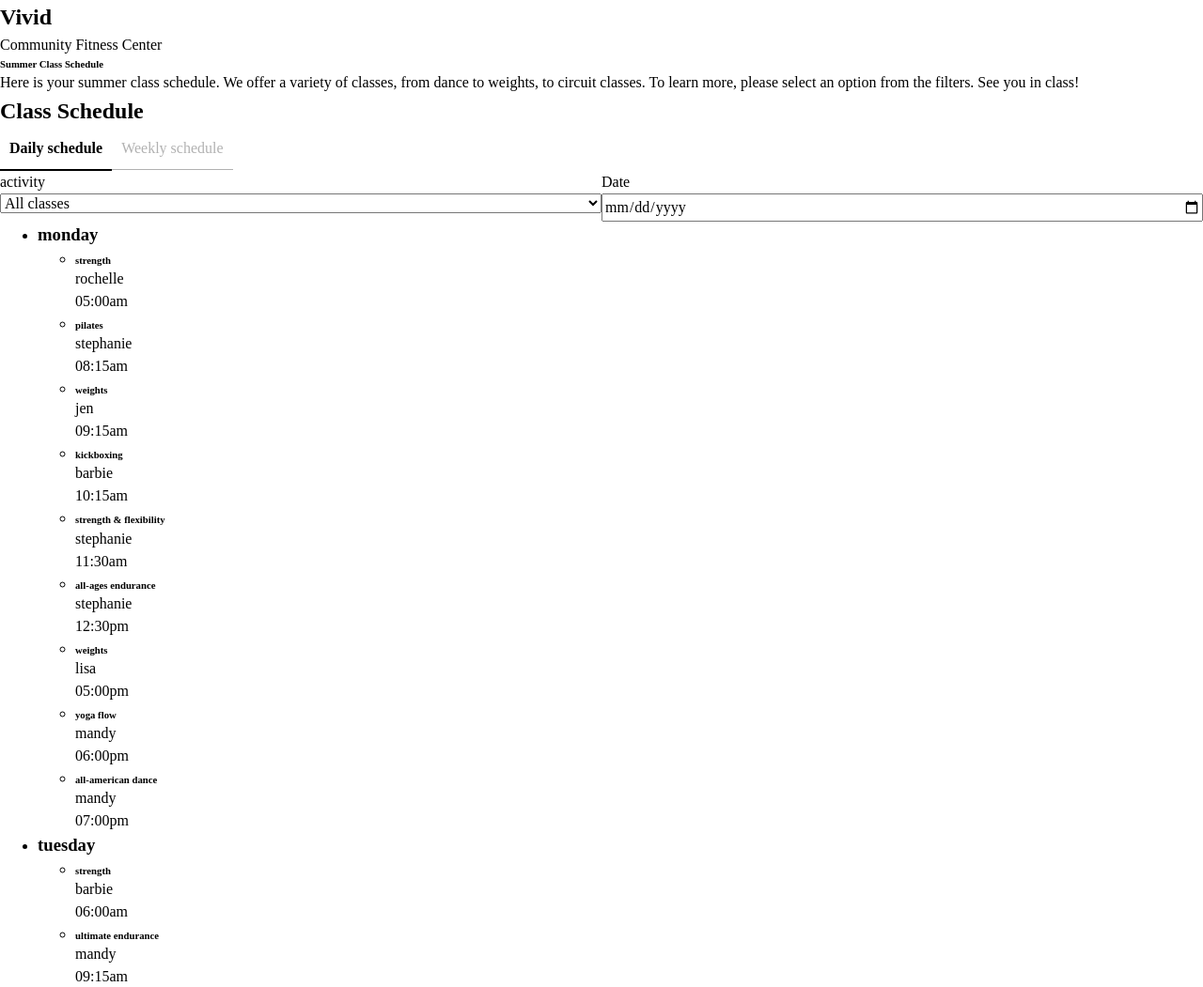
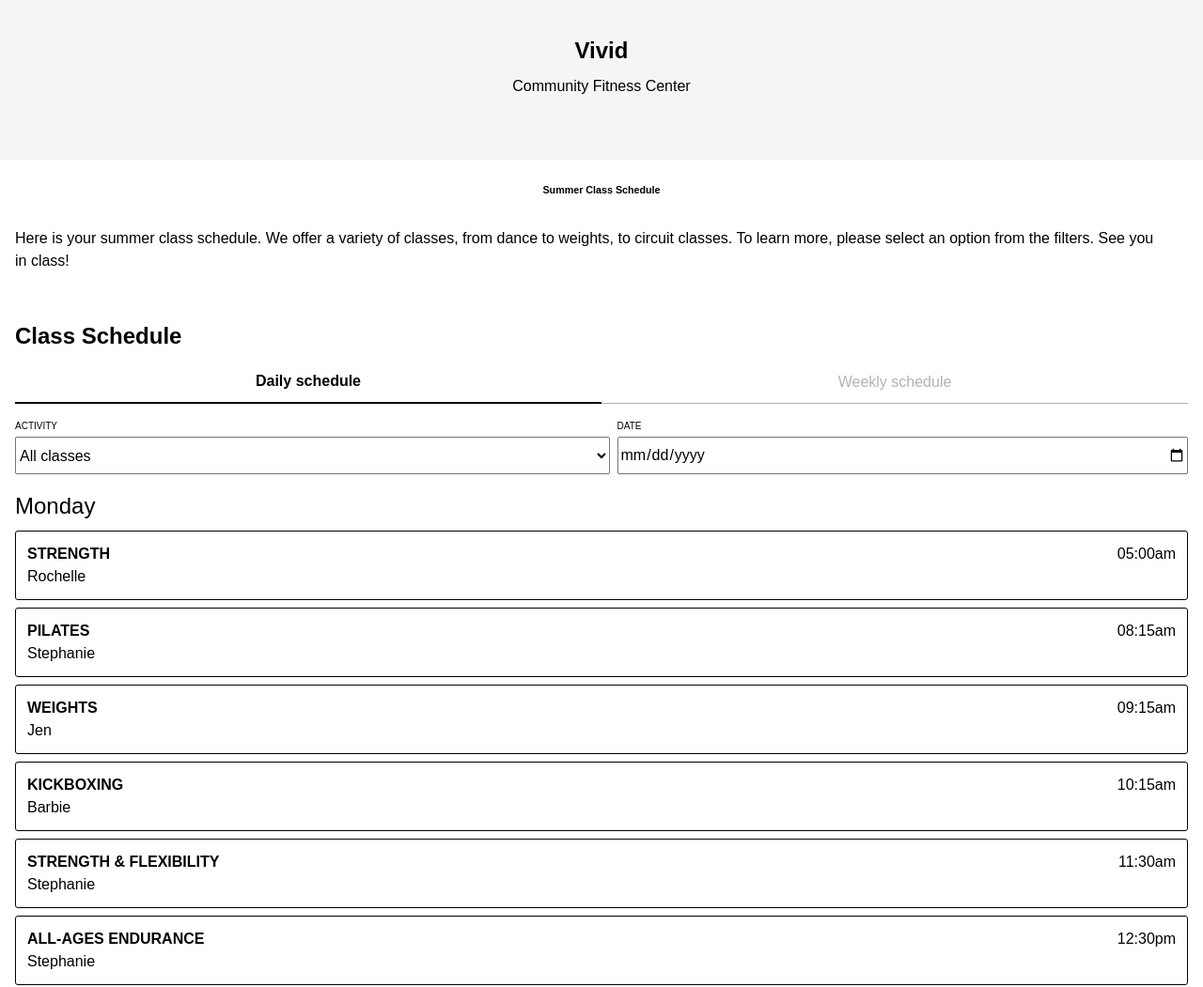
Before and after one commit to iritaca/community_fitness_center, a plain HTML site: page index.html in a window 1280 px wide. Shown: the top 1051 px of the page at 94% size. Drawn offline with Linux system fonts and the light colour scheme.

Commit message:
styles: sections, toggle, schedule, cards

```diff
--- a/styles/styles.css
+++ b/styles/styles.css
@@ -3,6 +3,7 @@
 }
 * {
   margin: 0;
+  font-family: Arial, Helvetica, sans-serif;
 }
 @media (prefers-reduced-motion: no-preference) {
   html {
@@ -33,9 +34,42 @@ h1, h2, h3, h4, h5, h6 {
   isolation: isolate;
 }
 
-#schedule-toggles{
+ul{
+  list-style: none;
+  padding: 0;
+}
+
+.header{
+  height: 170px;
+  display: flex;
+  flex-direction: column;
+  align-items: center;
+  background-color: #f5f5f5;
+}
+.header h1{
+  padding-top: 36px;
+  margin-bottom:8px;
+}
+
+.subheader{
+  padding: 24px 16px;
+}
+
+.subheader h6{
+  text-align: center;
+  margin-bottom: 32px;
+}
+
+
+.schedule{
+  padding: 26px 16px ;
+}
+
+#schedule-toggle{
     display: flex;
+    margin: 8px 0 16px;
 }
+
 
 .toggle-button{
     border:0;
@@ -45,6 +79,7 @@ h1, h2, h3, h4, h5, h6 {
     opacity: 0.3;
     transition: opacity 0.3s ease-in-out;
     padding: 10px;
+    flex:1;
 }
 .toggle-button:hover{
  opacity: 0.8;
@@ -58,9 +93,74 @@ h1, h2, h3, h4, h5, h6 {
 
 #activities-filters{
   display: flex;
+  width: 100%;
+  gap:8px;
 }
+
 .select-container{
-  flex:1;
   display: flex;
   flex-direction: column;
+  flex-grow: 1;
 }
+
+
+.select-container > input,
+.select-container > select{
+height: 40px;
+}
+
+.select-container>select > option + option{
+  border-top:1px solid'
+}
+.select-label{
+  font-size: 10px;
+  text-transform: uppercase;
+  margin-bottom:4px;
+}
+
+.schedule-header{
+  margin-top: 16px;
+  margin-bottom: 8px;
+  text-transform: capitalize;
+}
+.schedule-header>h3{
+  font-size: 24px;
+  font-weight: 400;
+
+}
+
+.activity-card-list:not(:first-of-type){
+  margin-top: 16px;
+}
+
+.activity-card-item{
+  border:1px solid;
+  border-radius: 3px;
+}
+.activity-card-item + .activity-card-item{
+  margin-top:8px;
+}
+
+.activity-card{
+  padding: 12px;
+  display:grid;
+  grid-template-columns: 1fr min-content;
+  grid-template-rows: repeat(2,1fr);
+  grid-template-areas: 'title time'
+  'teacher teacher';
+}
+
+.activity-card-title{
+  grid-area: title;
+  font-size: 16px;
+  text-transform: uppercase;
+}
+.activity-card-time{
+  grid-area: time;
+  font-size: 16px;
+}
+.activity-card-teacher{
+  grid-area: teacher;
+  font-size: 16px;
+  text-transform: capitalize;
+}
```
